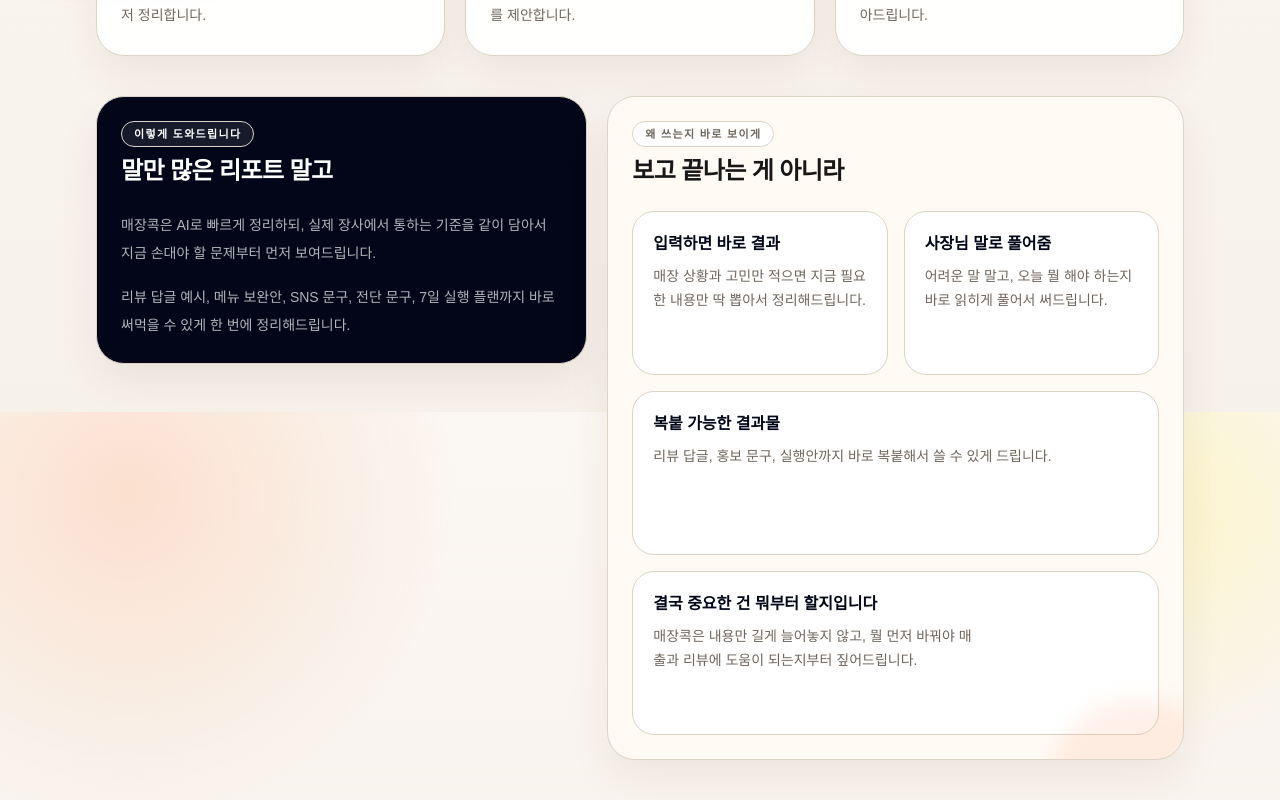
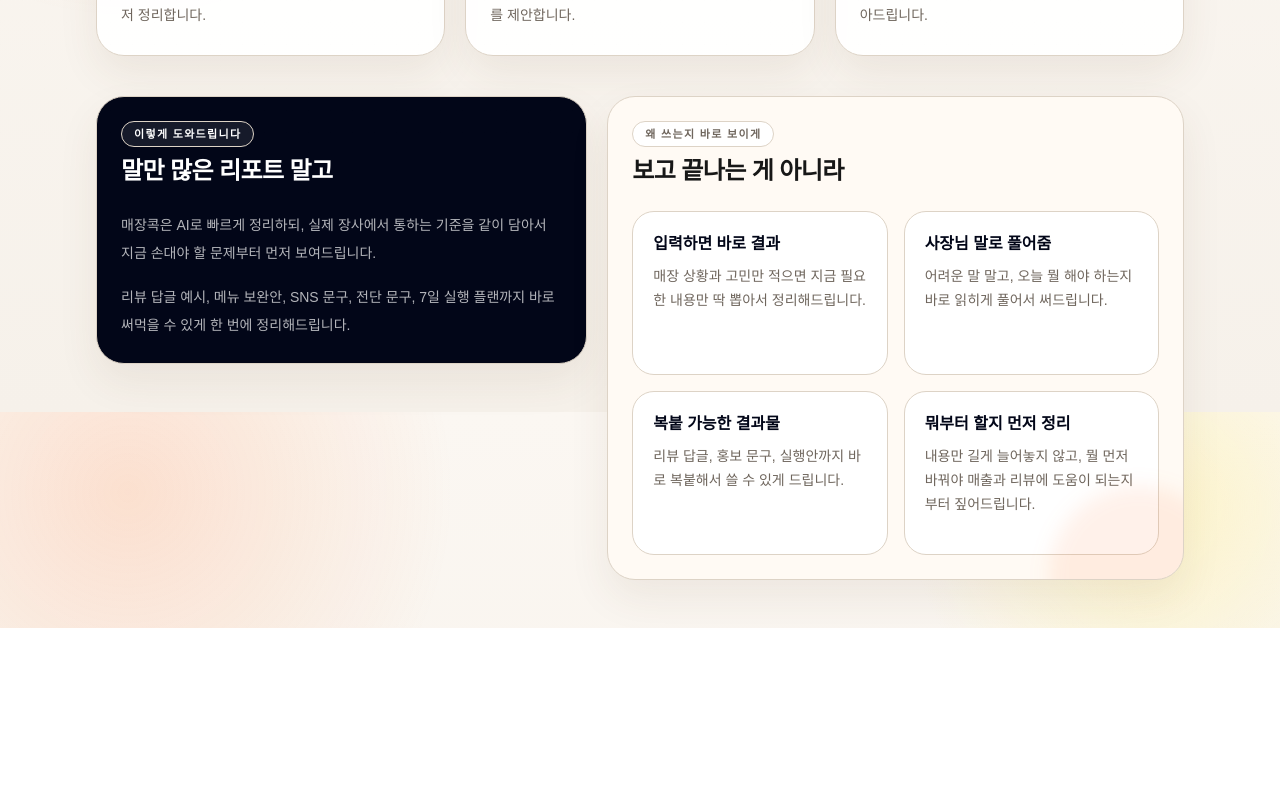
Before and after one commit to NACADMIC/storecok, a Next.js app: page / in a window 1280 px wide. Shown: the part 1188-1988 px from the top of the page. After the commit the page ends 1816 px from the top, so only its background shows below. Built offline with nearby package versions, Linux system fonts and the light colour scheme; no server answers; a web font is replaced by a local one.

Commit message:
Normalize_reason_cards

```diff
--- a/src/app/page.tsx
+++ b/src/app/page.tsx
@@ -58,6 +58,11 @@
   {
     title: "복붙 가능한 결과물",
     description: "리뷰 답글, 홍보 문구, 실행안까지 바로 복붙해서 쓸 수 있게 드립니다.",
+  },
+  {
+    title: "뭐부터 할지 먼저 정리",
+    description:
+      "내용만 길게 늘어놓지 않고, 뭘 먼저 바꿔야 매출과 리뷰에 도움이 되는지부터 짚어드립니다.",
   },
 ];
 
@@ -246,18 +251,8 @@
                 key={reason.title}
                 title={reason.title}
                 description={reason.description}
-                className={reason.title === "복붙 가능한 결과물" ? "sm:col-span-2" : undefined}
               />
             ))}
-            <div className="flex h-full flex-col rounded-[22px] border border-[#e4d9cc] bg-white px-5 py-5 sm:col-span-2">
-              <div className="text-base font-semibold text-slate-950">
-                결국 중요한 건 뭐부터 할지입니다
-              </div>
-              <p className="mt-2 max-w-[42ch] text-sm leading-6 text-muted-foreground">
-                매장콕은 내용만 길게 늘어놓지 않고, 뭘 먼저 바꿔야 매출과 리뷰에
-                도움이 되는지부터 짚어드립니다.
-              </p>
-            </div>
           </CardContent>
         </Card>
       </section>
@@ -268,18 +263,12 @@
 function ReasonItem({
   title,
   description,
-  className,
 }: {
   title: string;
   description: string;
-  className?: string;
 }) {
   return (
-    <div
-      className={`flex min-h-[164px] h-full flex-col rounded-[22px] border border-[#e4d9cc] bg-white px-5 py-5 ${
-        className ?? ""
-      }`}
-    >
+    <div className="flex min-h-[164px] h-full flex-col rounded-[22px] border border-[#e4d9cc] bg-white px-5 py-5">
       <div className="text-base font-semibold text-slate-950">{title}</div>
       <p className="mt-2 text-sm leading-6 text-muted-foreground">{description}</p>
     </div>
```
